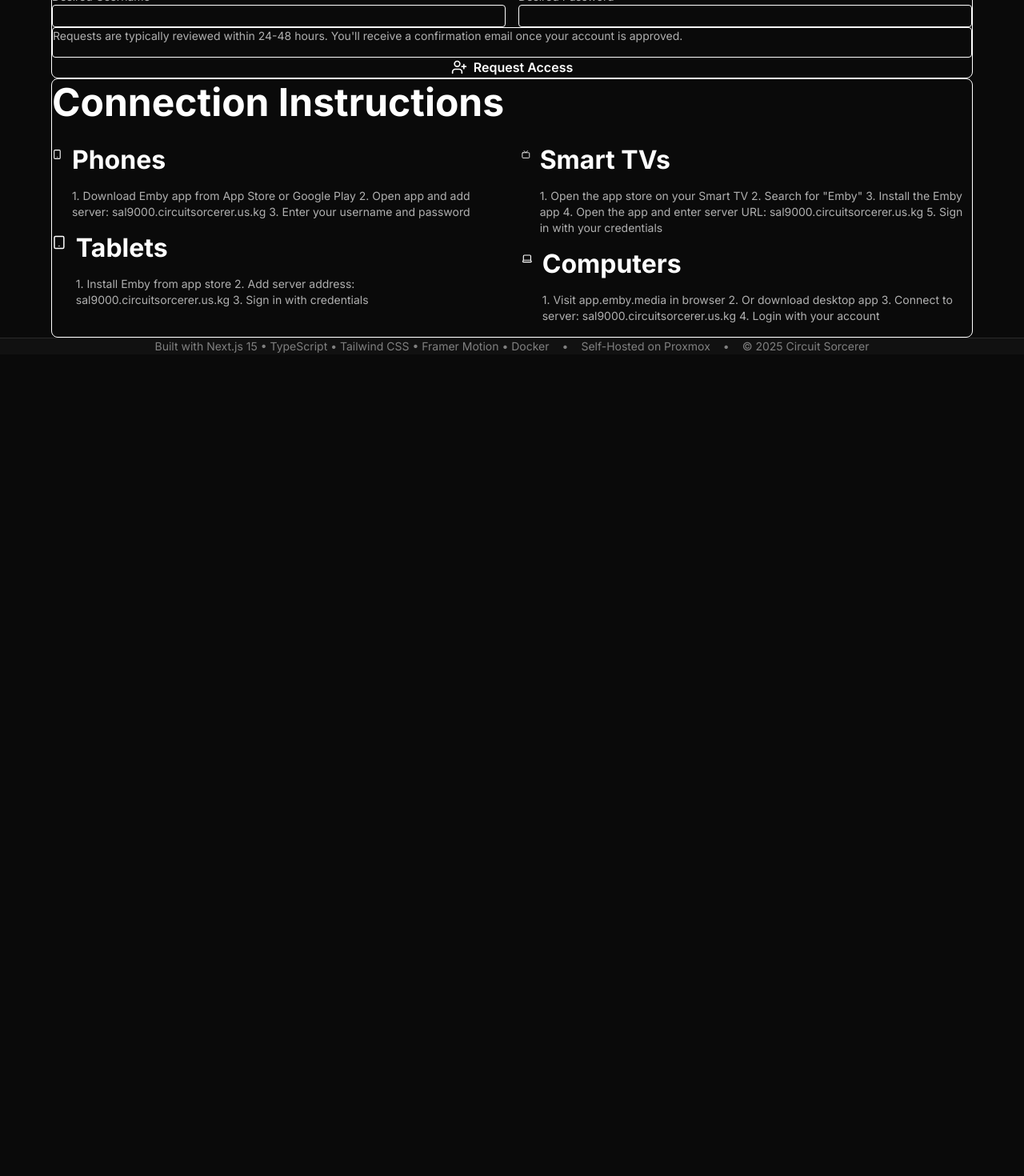
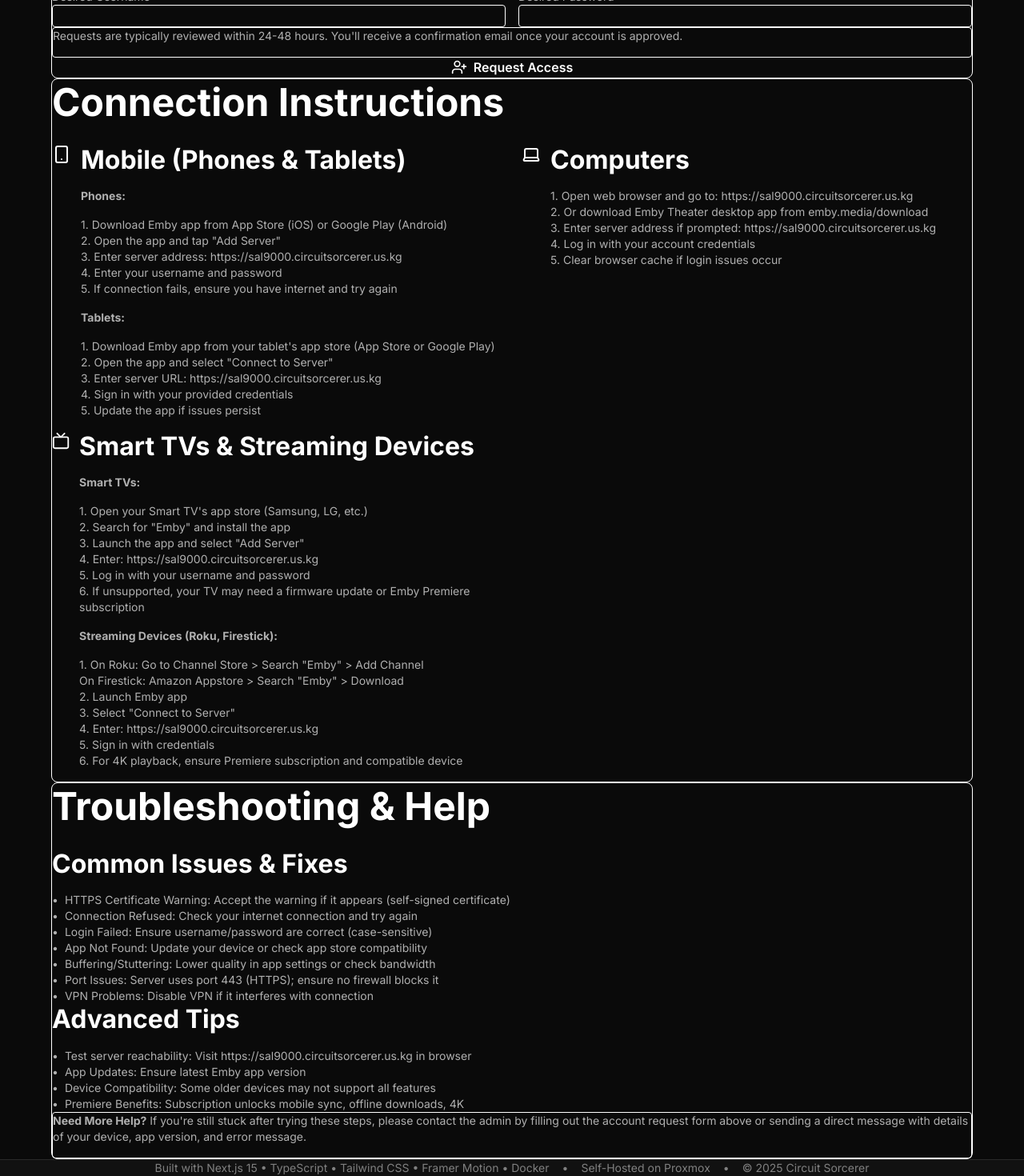
Before and after one commit to DJ5al5a/circuit-sorcerer, a Next.js app: page /emby in a window 1280 px wide. Shown: the part 983-2453 px from the top of the page at 80% size. Before the commit the page ends 1426 px from the top, so only its background shows below. Built offline with nearby package versions, Linux system fonts and the light colour scheme; no server answers.

Commit message:
Update Emby connection instructions with detailed guides, troubleshooting, and contact help

```diff
--- a/src/app/emby/page.tsx
+++ b/src/app/emby/page.tsx
@@ -6,7 +6,7 @@
 import { motion } from 'framer-motion'
 import { fadeInUp, staggerContainer } from '@/lib/animations'
 import { useState, useEffect } from 'react'
-import { Monitor, AlertCircle, CheckCircle, XCircle, ExternalLink, Smartphone, Tv, Tablet, Laptop, Film, Send, UserPlus } from 'lucide-react'
+import { Monitor, AlertCircle, CheckCircle, XCircle, ExternalLink, Smartphone, Tv, Laptop, Film, Send, UserPlus } from 'lucide-react'
 
 type StatusType = 'up' | 'maintenance' | 'down'
 
@@ -46,7 +46,7 @@
           setServerStatus('down')
           setStatusMessage('Server is offline')
         }
-      } catch (error) {
+      } catch {
         setServerStatus('down')
         setStatusMessage('Unable to check server status')
       }
@@ -101,7 +101,7 @@
       } else {
         alert('Failed to submit request. Please try again.')
       }
-    } catch (error) {
+    } catch {
       alert('An error occurred. Please try again.')
     } finally {
       setIsSubmittingMediaRequest(false)
@@ -130,7 +130,7 @@
       } else {
         alert('Failed to submit registration. Please try again.')
       }
-    } catch (error) {
+    } catch {
       alert('An error occurred. Please try again.')
     } finally {
       setIsSubmittingRegistration(false)
@@ -191,7 +191,7 @@
             >
               <h2 className="font-display text-2xl font-bold text-electric-cyan mb-6">Access Server</h2>
               <p className="text-text-secondary mb-6">
-                Click the button below to access the Emby media server. You'll need your login credentials to sign in.
+                Click the button below to access the Emby media server. You&apos;ll need your login credentials to sign in.
               </p>
               <a
                 href={`https://${embyData.serverUrl}`}
@@ -218,7 +218,7 @@
                 <Film className="h-8 w-8 text-arcane-gold" />
                 <div>
                   <h2 className="font-display text-2xl font-bold text-electric-cyan">Request Movie/TV Show</h2>
-                  <p className="text-text-secondary text-sm">Can't find what you're looking for? Request it!</p>
+                  <p className="text-text-secondary text-sm">Can&apos;t find what you&apos;re looking for? Request it!</p>
                 </div>
               </div>
               <form onSubmit={handleMediaRequestSubmit} className="space-y-4">
@@ -286,7 +286,7 @@
                 <UserPlus className="h-8 w-8 text-arcane-gold" />
                 <div>
                   <h2 className="font-display text-2xl font-bold text-electric-cyan">Request Account Access</h2>
-                  <p className="text-text-secondary text-sm">Don't have an account? Request access to the Emby server.</p>
+                  <p className="text-text-secondary text-sm">Don&apos;t have an account? Request access to the Emby server.</p>
                 </div>
               </div>
               <form onSubmit={handleRegistrationSubmit} className="space-y-4">
@@ -336,7 +336,7 @@
                 </div>
                 <div className="p-4 bg-void rounded border border-electric-cyan/20">
                   <p className="text-text-secondary text-sm">
-                    Requests are typically reviewed within 24-48 hours. You'll receive a confirmation email once your account is approved.
+                    Requests are typically reviewed within 24-48 hours. You&apos;ll receive a confirmation email once your account is approved.
                   </p>
                 </div>
                 <button
@@ -361,33 +361,69 @@
                   <div className="flex items-start gap-3">
                     <Smartphone className="h-6 w-6 text-electric-cyan mt-1" />
                     <div>
-                      <h3 className="font-semibold text-arcane-gold mb-1">Phones</h3>
-                      <p className="text-text-secondary text-sm">{embyData.connectionInstructions.phone}</p>
+                      <h3 className="font-semibold text-arcane-gold mb-1">Mobile (Phones & Tablets)</h3>
+                      <p className="text-text-secondary text-sm mb-2"><strong>Phones:</strong></p>
+                      <p className="text-text-secondary text-sm whitespace-pre-line">{embyData.connectionInstructions.phone}</p>
+                      <p className="text-text-secondary text-sm mb-2 mt-2"><strong>Tablets:</strong></p>
+                      <p className="text-text-secondary text-sm whitespace-pre-line">{embyData.connectionInstructions.tablet}</p>
                     </div>
                   </div>
                   <div className="flex items-start gap-3">
-                    <Tablet className="h-6 w-6 text-electric-cyan mt-1" />
+                    <Tv className="h-6 w-6 text-electric-cyan mt-1" />
                     <div>
-                      <h3 className="font-semibold text-arcane-gold mb-1">Tablets</h3>
-                      <p className="text-text-secondary text-sm">{embyData.connectionInstructions.tablet}</p>
+                      <h3 className="font-semibold text-arcane-gold mb-1">Smart TVs & Streaming Devices</h3>
+                      <p className="text-text-secondary text-sm mb-2"><strong>Smart TVs:</strong></p>
+                      <p className="text-text-secondary text-sm whitespace-pre-line">{embyData.connectionInstructions.smartTV}</p>
+                      <p className="text-text-secondary text-sm mb-2 mt-2"><strong>Streaming Devices (Roku, Firestick):</strong></p>
+                      <p className="text-text-secondary text-sm whitespace-pre-line">{embyData.connectionInstructions.streamingDevice}</p>
                     </div>
                   </div>
                 </div>
                 <div className="space-y-4">
                   <div className="flex items-start gap-3">
-                    <Tv className="h-6 w-6 text-electric-cyan mt-1" />
-                    <div>
-                      <h3 className="font-semibold text-arcane-gold mb-1">Smart TVs</h3>
-                      <p className="text-text-secondary text-sm">{embyData.connectionInstructions.smartTV}</p>
-                    </div>
-                  </div>
-                  <div className="flex items-start gap-3">
                     <Laptop className="h-6 w-6 text-electric-cyan mt-1" />
                     <div>
                       <h3 className="font-semibold text-arcane-gold mb-1">Computers</h3>
-                      <p className="text-text-secondary text-sm">{embyData.connectionInstructions.computer}</p>
+                      <p className="text-text-secondary text-sm whitespace-pre-line">{embyData.connectionInstructions.computer}</p>
                     </div>
                   </div>
+                </div>
+              </div>
+            </motion.div>
+
+            {/* Troubleshooting */}
+            <motion.div
+              className="bg-shadow rounded-lg p-8 border border-electric-cyan/30"
+              variants={fadeInUp}
+            >
+              <h2 className="font-display text-2xl font-bold text-electric-cyan mb-6">Troubleshooting & Help</h2>
+              <div className="space-y-6">
+                <div>
+                  <h3 className="font-semibold text-arcane-gold mb-2">Common Issues & Fixes</h3>
+                  <ul className="text-text-secondary text-sm space-y-1">
+                    {embyData.troubleshooting.commonIssues.map((issue, index) => (
+                      <li key={index} className="flex items-start gap-2">
+                        <span className="text-electric-cyan">•</span>
+                        {issue}
+                      </li>
+                    ))}
+                  </ul>
+                </div>
+                <div>
+                  <h3 className="font-semibold text-arcane-gold mb-2">Advanced Tips</h3>
+                  <ul className="text-text-secondary text-sm space-y-1">
+                    {embyData.troubleshooting.advancedTips.map((tip, index) => (
+                      <li key={index} className="flex items-start gap-2">
+                        <span className="text-electric-cyan">•</span>
+                        {tip}
+                      </li>
+                    ))}
+                  </ul>
+                </div>
+                <div className="p-4 bg-void rounded border border-electric-cyan/20">
+                  <p className="text-text-secondary text-sm">
+                    <strong className="text-electric-cyan">Need More Help?</strong> {embyData.troubleshooting.contactHelp}
+                  </p>
                 </div>
               </div>
             </motion.div>
--- a/src/config/emby.ts
+++ b/src/config/emby.ts
@@ -4,10 +4,28 @@
   adminMessage: 'Server is currently running normally. No maintenance scheduled.',
   registrationFields: ['name', 'username', 'password'],
   connectionInstructions: {
-    smartTV: '1. Open the app store on your Smart TV\n2. Search for "Emby"\n3. Install the Emby app\n4. Open the app and enter server URL: sal9000.circuitsorcerer.us.kg\n5. Sign in with your credentials',
-    streamingDevice: '1. Go to your device\'s app store\n2. Download Emby app\n3. Launch and connect to: sal9000.circuitsorcerer.us.kg\n4. Login with provided credentials',
-    phone: '1. Download Emby app from App Store or Google Play\n2. Open app and add server: sal9000.circuitsorcerer.us.kg\n3. Enter your username and password',
-    tablet: '1. Install Emby from app store\n2. Add server address: sal9000.circuitsorcerer.us.kg\n3. Sign in with credentials',
-    computer: '1. Visit app.emby.media in browser\n2. Or download desktop app\n3. Connect to server: sal9000.circuitsorcerer.us.kg\n4. Login with your account'
+    phone: '1. Download Emby app from App Store (iOS) or Google Play (Android)\n2. Open the app and tap "Add Server"\n3. Enter server address: https://sal9000.circuitsorcerer.us.kg\n4. Enter your username and password\n5. If connection fails, ensure you have internet and try again',
+    tablet: '1. Download Emby app from your tablet\'s app store (App Store or Google Play)\n2. Open the app and select "Connect to Server"\n3. Enter server URL: https://sal9000.circuitsorcerer.us.kg\n4. Sign in with your provided credentials\n5. Update the app if issues persist',
+    smartTV: '1. Open your Smart TV\'s app store (Samsung, LG, etc.)\n2. Search for "Emby" and install the app\n3. Launch the app and select "Add Server"\n4. Enter: https://sal9000.circuitsorcerer.us.kg\n5. Log in with your username and password\n6. If unsupported, your TV may need a firmware update or Emby Premiere subscription',
+    streamingDevice: '1. On Roku: Go to Channel Store > Search "Emby" > Add Channel\n   On Firestick: Amazon Appstore > Search "Emby" > Download\n2. Launch Emby app\n3. Select "Connect to Server"\n4. Enter: https://sal9000.circuitsorcerer.us.kg\n5. Sign in with credentials\n6. For 4K playback, ensure Premiere subscription and compatible device',
+    computer: '1. Open web browser and go to: https://sal9000.circuitsorcerer.us.kg\n2. Or download Emby Theater desktop app from emby.media/download\n3. Enter server address if prompted: https://sal9000.circuitsorcerer.us.kg\n4. Log in with your account credentials\n5. Clear browser cache if login issues occur'
+  },
+  troubleshooting: {
+    commonIssues: [
+      'HTTPS Certificate Warning: Accept the warning if it appears (self-signed certificate)',
+      'Connection Refused: Check your internet connection and try again',
+      'Login Failed: Ensure username/password are correct (case-sensitive)',
+      'App Not Found: Update your device or check app store compatibility',
+      'Buffering/Stuttering: Lower quality in app settings or check bandwidth',
+      'Port Issues: Server uses port 443 (HTTPS); ensure no firewall blocks it',
+      'VPN Problems: Disable VPN if it interferes with connection'
+    ],
+    advancedTips: [
+      'Test server reachability: Visit https://sal9000.circuitsorcerer.us.kg in browser',
+      'App Updates: Ensure latest Emby app version',
+      'Device Compatibility: Some older devices may not support all features',
+      'Premiere Benefits: Subscription unlocks mobile sync, offline downloads, 4K'
+    ],
+    contactHelp: 'If you\'re still stuck after trying these steps, please contact the admin by filling out the account request form above or sending a direct message with details of your device, app version, and error message.'
   }
 }
```
